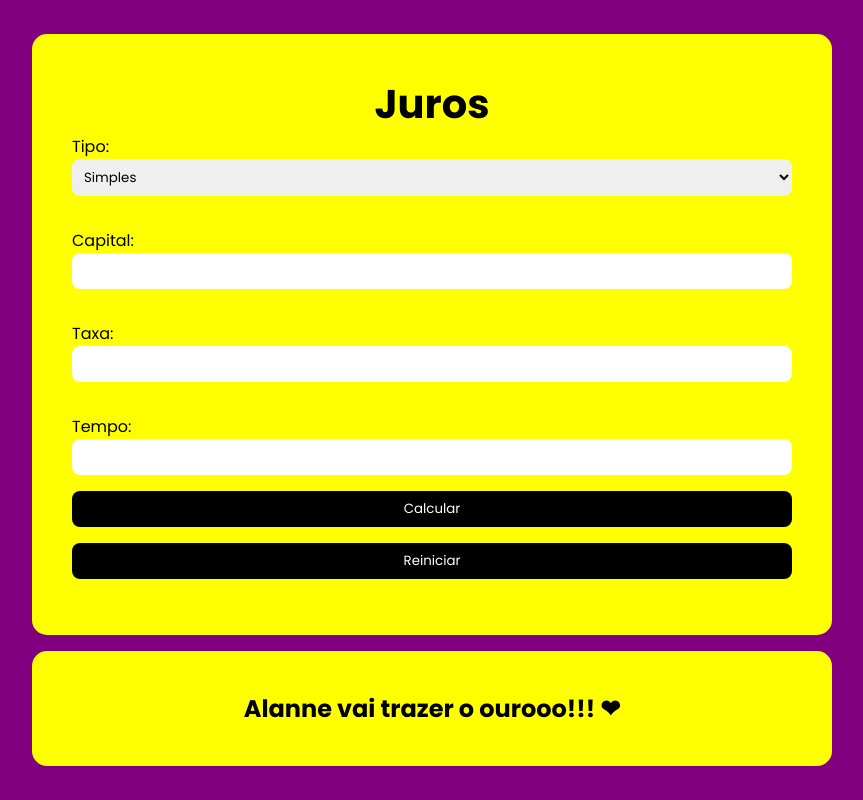
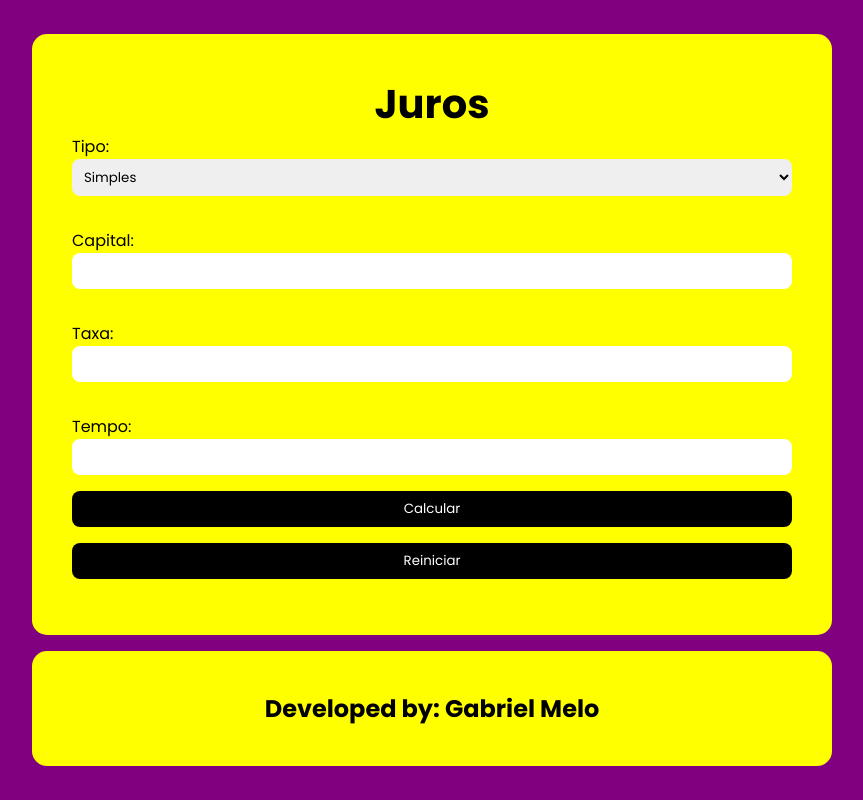
Before and after one commit to gabrielmelov/calculo-juros, a plain HTML site: page index.html in a window 1280 px wide. Shown: the whole page, without its empty margins (208-1071 px from the left). Drawn offline with Linux system fonts and the light colour scheme.

Commit message:
Ajustando nome na interface

```diff
--- a/index.html
+++ b/index.html
@@ -50,7 +50,7 @@
 
   <section>
     <div>
-      <h2>Alanne vai trazer o ourooo!!! ❤</h2>
+      <h2>Developed by: Gabriel Melo</h2>
     </div>
   </section>
 
```
